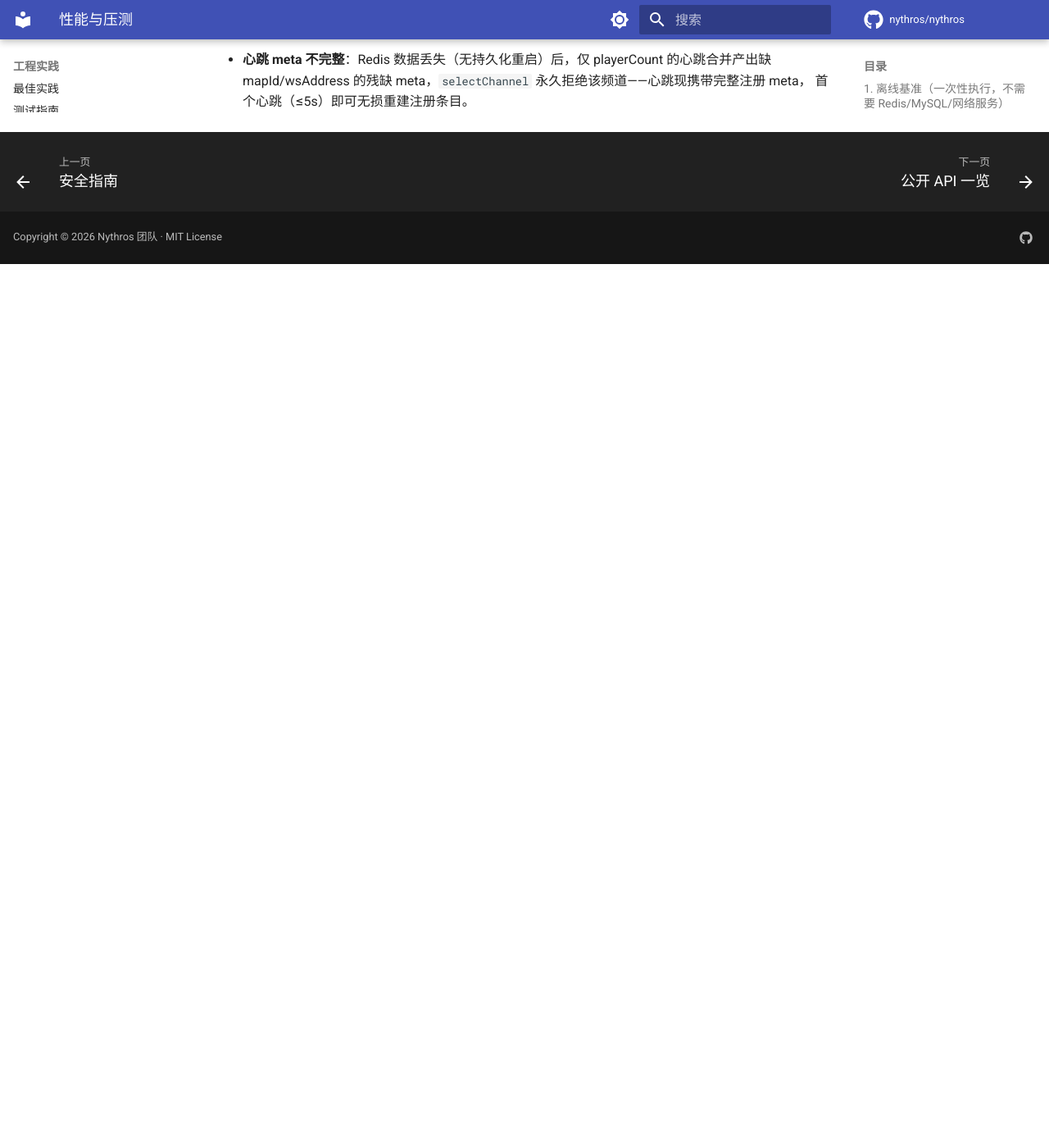
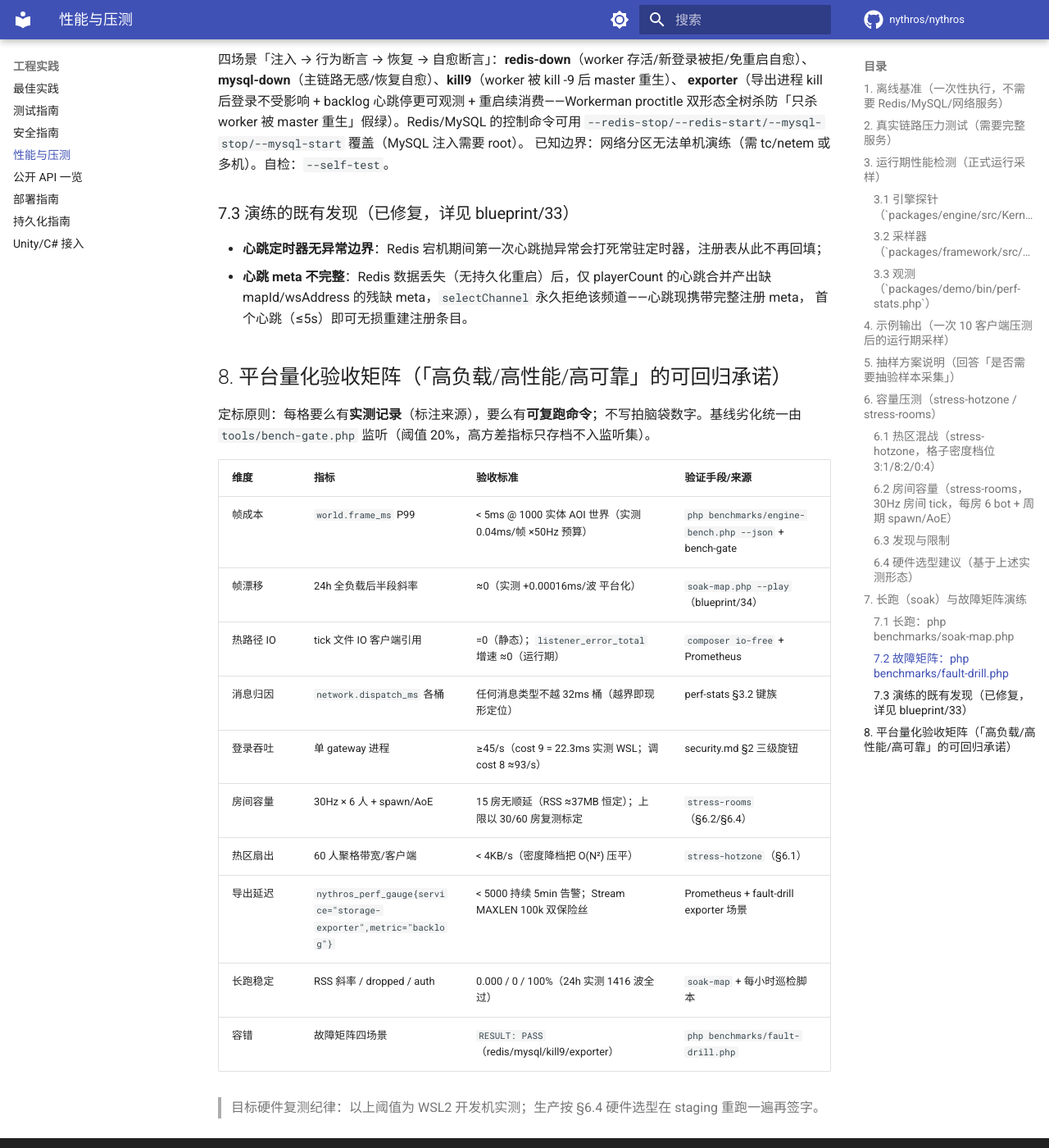
Before and after one commit to Nythros/Nythros, an MkDocs documentation site: the page built from docs/performance.md, in a window 1280 px wide and 1400 px high, scrolled down 4999 px. Shown: the whole window at 82% size. Built offline with MkDocs 1.6.1 and Material for MkDocs 9.7.7, drawn with Linux system fonts in a browser that asks for light colours; comment, search, counter and statistics services are not loaded; before the commit the page ends 5321 px from its top, so only the background shows below that; some of the changed text lies outside the part shown.

Commit message:
docs：平台量化验收矩阵 + 社交横扩边界（路线图⑥/④收尾）
- performance.md §8:高负载/高性能目标固化为可回归矩阵——每格「实测记录或可复跑命令」
  二选一(帧 P99<5ms@1000 实体、24h RSS 斜率 0、dispatch_ms 越桶即现形、登录 ≥45/s@cost9、
  15 房无顺延、exporter backlog<5000 告警、四场景故障矩阵 PASS),劣化阈值统一 bench-gate 20%;
  探针表补 dispatch_ms/inbound_messages/listener_error_total,§7.2 更新四场景。
- architecture.md §6:社交角色横扩边界成文——连接表/分组为进程内语义,count>1 前需先落
  跨进程 presence 层;当前登录洪峰解=security §2 三级旋钮(cost→count→令牌桶)。
  路线图④以「边界成文」交付而非半做多实例:静默破单点登录/群路由比明确不支持更糟。

phpunit 1292、全部工具自测过。

```diff
--- a/docs/architecture.md
+++ b/docs/architecture.md
@@ -223,3 +223,7 @@ sequenceDiagram
 - 文档分级（ADR-018 决策 3）：Quick Start（门禁必需）→ Architecture / Actor Guide / Cell Guide（本组四篇）→ Protocol / Security / Cluster / Framework Guide（渐进）。
 - ✅ 发布流水线已落地：v* tag → subsplit 三镜像仓（engine/framework/skeleton）→ Packagist → GitHub Release + npm（`.github/workflows/release.yml`）。
 - Cluster 能力（跨进程/跨服务器）明确后置：演进顺序 单进程 → 多 Actor → 多地图 → 多进程 → 跨进程 → 跨服务器。
+- **社交角色横扩的已知边界**（做 `gateway/chat/team count>1` 前必读）：三角色的连接表/分组归属为
+  **进程内**语义——多实例下「单点登录踢旧、joinGroup 群发、team:invite 定向」只在持连接的实例内可见。
+  横扩前需先落地跨进程 presence 层（uid→实例路由 + 群消息扇出）并把 ThrottledAuthenticator 计数外置
+  （Redis）；当前登录洪峰优先用零扩进程手段解（bcrypt cost 下调，见 security.md §2 三级旋钮）。
--- a/docs/performance.md
+++ b/docs/performance.md
@@ -43,6 +43,8 @@
 | \`eventbus.batch\` / \`eventbus.envelopes_dispatched\` | SimpleEventBus::flush() | 单批分发数与总量 |
 | \`eventbus.dropped_total\` | SimpleEventBus::flush() | 队列拥塞丢弃（可靠事件不丢；droppable 丢弃计数） |
 | \`network.out_bytes\` / \`out_packets\` / \`batch_packets\` | WorkermanConnection::sendBatch | 出站字节/包/批量包大小分布 |
+| \`network.dispatch_ms\` / \`network.inbound_messages\` | WorkermanWebSocketServer::handleMessage（finally 口径,异常路径同入桶） | 消息派发链耗时直方图 + 入站计数——「哪类消息吃了帧预算」的归因入口（审计 P0-A 类回归现形网） |
+| \`eventbus.listener_error_total\` | SimpleEventBus::publish/flush | 监听器故障隔离计数（一个坏监听器不吞其余送达;事件名进日志不进键,防基数爆炸） |
 
 ### 3.2 采样器（\`packages/framework/src/Observability/PerfSampler.php\`）
 
@@ -163,8 +165,10 @@ php benchmarks/soak-map.php --self-test
 
 ### 7.2 故障矩阵：`php benchmarks/fault-drill.php`
 
-三场景「注入 → 行为断言 → 恢复 → 自愈断言」：**redis-down**（worker 存活/新登录被拒/免重启自愈）、
-**mysql-down**（主链路无感/恢复自愈）、**kill9**（worker 被 kill -9 后 master 重生）。Redis/MySQL
+四场景「注入 → 行为断言 → 恢复 → 自愈断言」：**redis-down**（worker 存活/新登录被拒/免重启自愈）、
+**mysql-down**（主链路无感/恢复自愈）、**kill9**（worker 被 kill -9 后 master 重生）、
+**exporter**（导出进程 kill 后登录不受影响 + backlog 心跳停更可观测 + 重启续消费——Workerman
+proctitle 双形态全树杀防「只杀 worker 被 master 重生」假绿）。Redis/MySQL
 的控制命令可用 `--redis-stop/--redis-start/--mysql-stop/--mysql-start` 覆盖（MySQL 注入需要 root）。
 已知边界：网络分区无法单机演练（需 tc/netem 或多机）。自检：`--self-test`。
 
@@ -174,3 +178,23 @@ php benchmarks/soak-map.php --self-test
 - **心跳 meta 不完整**：Redis 数据丢失（无持久化重启）后，仅 playerCount 的心跳合并产出缺
   mapId/wsAddress 的残缺 meta，`selectChannel` 永久拒绝该频道——心跳现携带完整注册 meta，
   首个心跳（≤5s）即可无损重建注册条目。
+
+## 8. 平台量化验收矩阵（「高负载/高性能/高可靠」的可回归承诺）
+
+定标原则：每格要么有**实测记录**（标注来源），要么有**可复跑命令**；不写拍脑袋数字。基线劣化统一由
+`tools/bench-gate.php` 监听（阈值 20%，高方差指标只存档不入监听集）。
+
+| 维度 | 指标 | 验收标准 | 验证手段/来源 |
+|---|---|---|---|
+| 帧成本 | `world.frame_ms` P99 | < 5ms @ 1000 实体 AOI 世界（实测 0.04ms/帧 ×50Hz 预算） | `php benchmarks/engine-bench.php --json` + bench-gate |
+| 帧漂移 | 24h 全负载后半段斜率 | ≈0（实测 +0.00016ms/波 平台化） | `soak-map.php --play`（blueprint/34） |
+| 热路径 IO | tick 文件 IO 客户端引用 | =0（静态）；`listener_error_total` 增速 ≈0（运行期） | `composer io-free` + Prometheus |
+| 消息归因 | `network.dispatch_ms` 各桶 | 任何消息类型不越 32ms 桶（越界即现形定位） | perf-stats §3.2 键族 |
+| 登录吞吐 | 单 gateway 进程 | ≥45/s（cost 9 = 22.3ms 实测 WSL；调 cost 8 ≈93/s） | security.md §2 三级旋钮 |
+| 房间容量 | 30Hz × 6 人 + spawn/AoE | 15 房无顺延（RSS ≈37MB 恒定）；上限以 30/60 房复测标定 | `stress-rooms`（§6.2/§6.4） |
+| 热区扇出 | 60 人聚格带宽/客户端 | < 4KB/s（密度降档把 O(N²) 压平） | `stress-hotzone`（§6.1） |
+| 导出延迟 | `nythros_perf_gauge{service="storage-exporter",metric="backlog"}` | < 5000 持续 5min 告警；Stream MAXLEN 100k 双保险丝 | Prometheus + fault-drill exporter 场景 |
+| 长跑稳定 | RSS 斜率 / dropped / auth | 0.000 / 0 / 100%（24h 实测 1416 波全过） | `soak-map` + 每小时巡检脚本 |
+| 容错 | 故障矩阵四场景 | `RESULT: PASS`（redis/mysql/kill9/exporter） | `php benchmarks/fault-drill.php` |
+
+> 目标硬件复测纪律：以上阈值为 WSL2 开发机实测；生产按 §6.4 硬件选型在 staging 重跑一遍再签字。
```
Also changed, not shown: CHANGELOG.md (+7 -0 lines).
